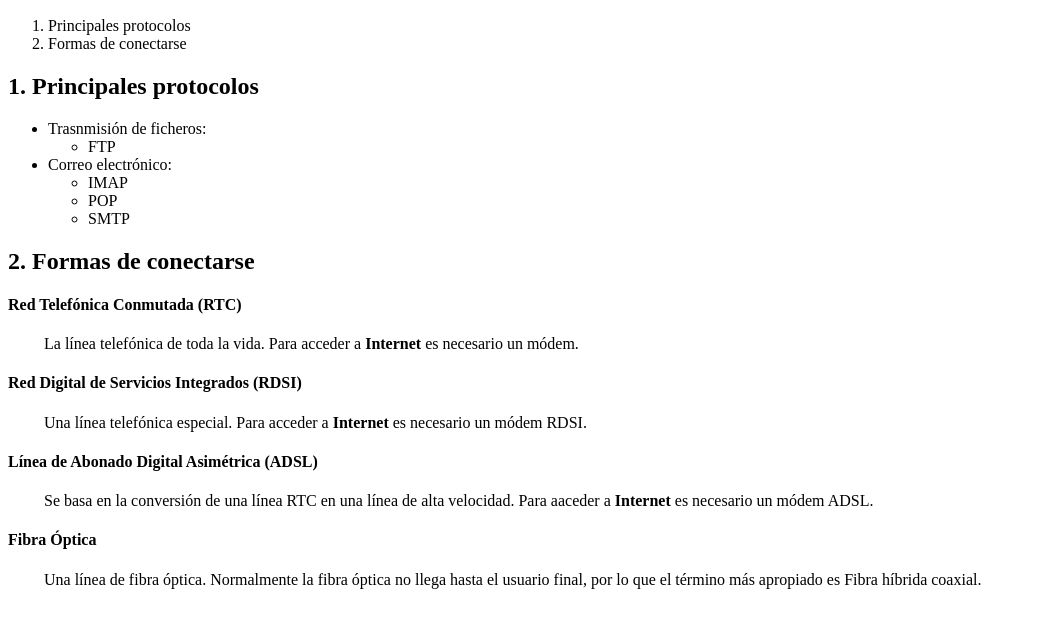
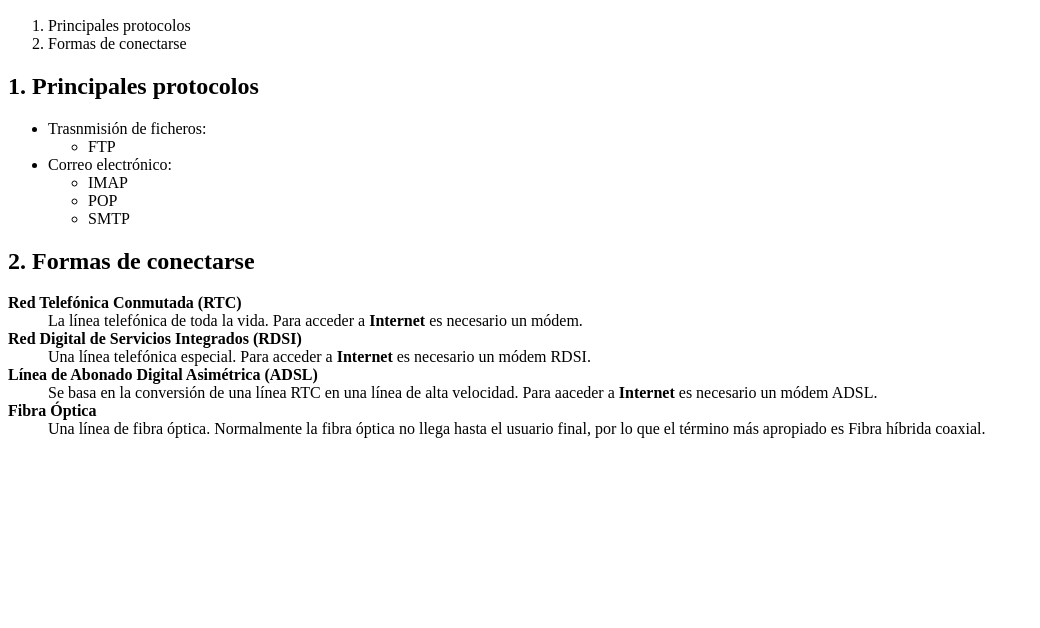
Before and after one commit to cmarosa2891/Nucba-OnDemand-Ejericios1-4, a plain HTML site: page Ejercicio2.html in a window 1280 px wide. Shown: the part 110-738 px from the top of the page, without its empty margins (0-1040 px from the left). Drawn offline with Linux system fonts and the light colour scheme.

Commit message:
Ejercicio 2: uso de etiqueta dl

```diff
--- a/Ejercicio2.html
+++ b/Ejercicio2.html
@@ -31,17 +31,19 @@
     </ul>
 
     <h2>2. Formas de conectarse</h2>
-    <h4>Red Telefónica Conmutada (RTC)</h4>
-    <p> &emsp;&emsp; La línea telefónica de toda la vida. Para acceder a <b>Internet</b> es necesario un módem.</p>
-    <h4>Red Digital de Servicios Integrados (RDSI)</h4>
-    <p> &emsp;&emsp; Una línea telefónica especial. Para acceder a <b>Internet</b> es necesario un módem RDSI.</p>
-    <h4>Línea de Abonado Digital Asimétrica (ADSL)</h4>
-    <p>&emsp;&emsp; Se basa en la conversión de una línea RTC en una línea de alta velocidad. Para aaceder a
-        <b>Internet</b> es
-        necesario un módem ADSL.</p>
-    <h4>Fibra Óptica</h4>
-    <p> &emsp;&emsp; Una línea de fibra óptica. Normalmente la fibra óptica no llega hasta el usuario final, por lo que
-        el término más apropiado es Fibra híbrida coaxial.</p>
+    <dl>
+        <dt><b> Red Telefónica Conmutada (RTC) </b></dt>
+        <dd> La línea telefónica de toda la vida. Para acceder a <b>Internet</b> es necesario un módem.</dd>
+        <dt> <b> Red Digital de Servicios Integrados (RDSI) </b></dt>
+        <dd> Una línea telefónica especial. Para acceder a <b>Internet</b> es necesario un módem RDSI.</dd>
+        <dt><b> Línea de Abonado Digital Asimétrica (ADSL) </b></dt>
+        <dd> Se basa en la conversión de una línea RTC en una línea de alta velocidad. Para aaceder a
+            <b>Internet</b> es
+            necesario un módem ADSL.</dd>
+        <dt> <b> Fibra Óptica </b></dt>
+        <dd> Una línea de fibra óptica. Normalmente la fibra óptica no llega hasta el usuario final, por lo que
+            el término más apropiado es Fibra híbrida coaxial.</dd>
+    </dl>
 </body>
 
 </html>
```
Also changed, not shown: index2.html (deleted).
